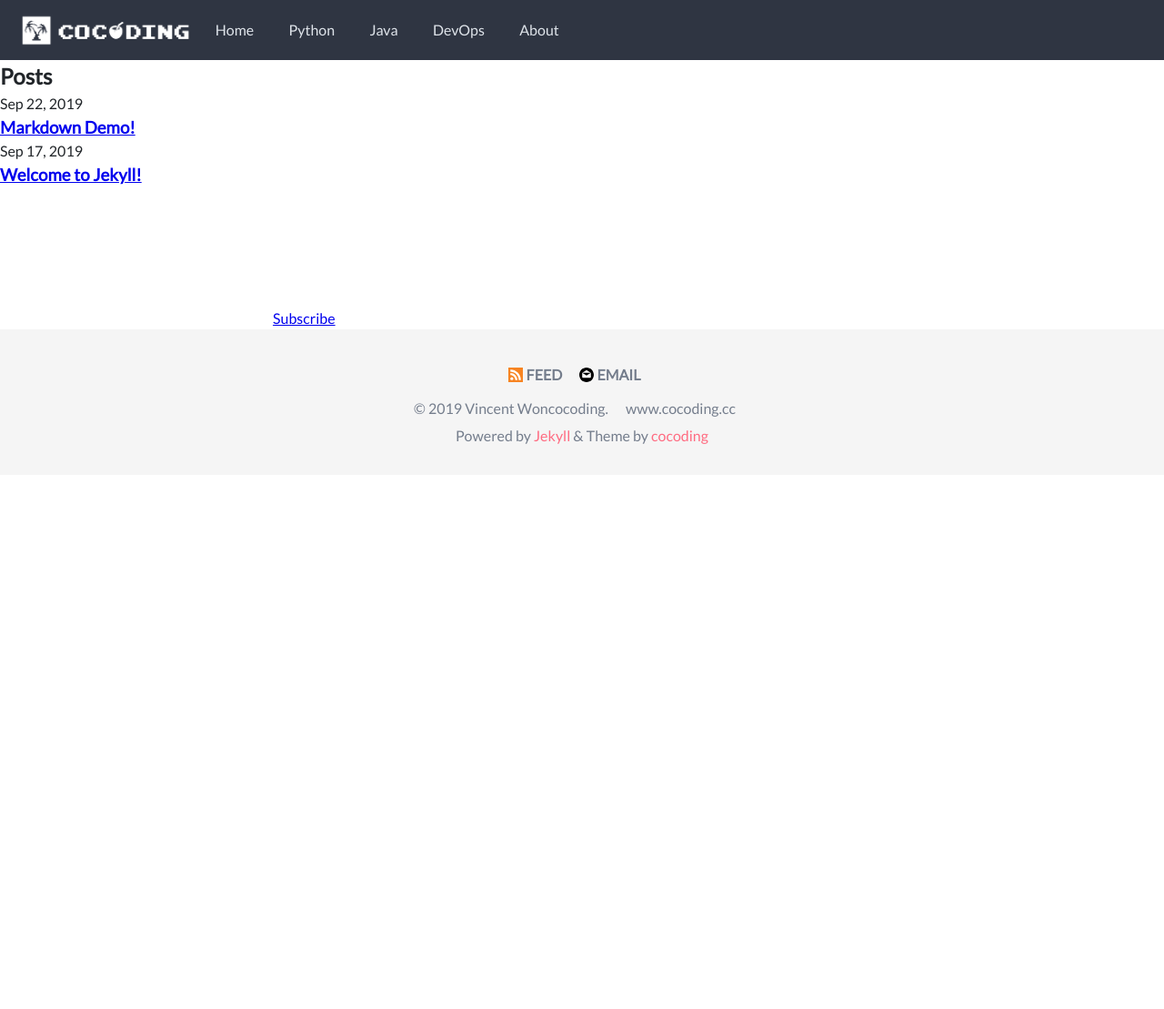
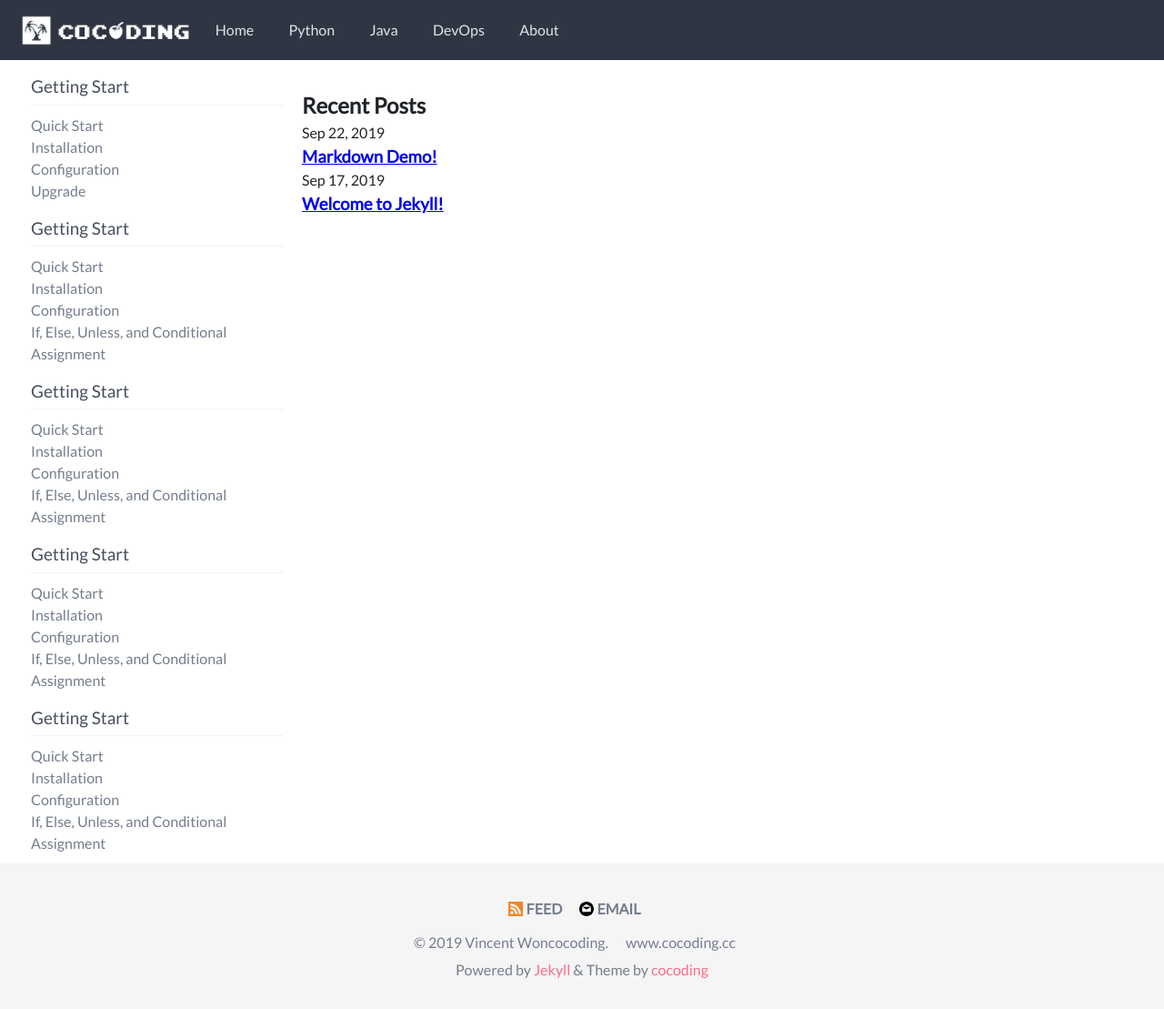
Before and after one commit to rainytooo/cocoding, a Jekyll site: the page built from index.md, in a window 1280 px wide. Shown: the whole page at 91% size. Built offline with Jekyll 4.4.1, drawn with Linux system fonts in a browser that asks for light colours; before the commit the page ends 900 px from its top, so only the background shows below that.

Commit message:
fix default page height

```diff
--- a/_layouts/home.html
+++ b/_layouts/home.html
@@ -1,8 +1,59 @@
 ---
 layout: default
 ---
-
-<div class="home">
+<div class="page-sidebar">
+    <nav>
+        <ul>
+            <li>
+                <span>Getting Start</span>
+                <ul>
+                    <li><a href="#">Quick Start</a></li>
+                    <li><a href="#">Installation</a></li>
+                    <li><a href="#">Configuration</a></li>
+                    <li><a href="#">Upgrade</a></li>
+                </ul>
+            </li>
+            <li>
+                <span>Getting Start</span>
+                <ul>
+                    <li><a href="#">Quick Start</a></li>
+                    <li><a href="#">Installation</a></li>
+                    <li><a href="#">Configuration</a></li>
+                    <li><a href="#">If, Else, Unless, and Conditional Assignment</a></li>
+                </ul>
+            </li>
+            <li>
+                <span>Getting Start</span>
+                <ul>
+                    <li><a href="#">Quick Start</a></li>
+                    <li><a href="#">Installation</a></li>
+                    <li><a href="#">Configuration</a></li>
+                    <li><a href="#">If, Else, Unless, and Conditional Assignment</a></li>
+                </ul>
+            </li>
+            <li>
+                <span>Getting Start</span>
+                <ul>
+                    <li><a href="#">Quick Start</a></li>
+                    <li><a href="#">Installation</a></li>
+                    <li><a href="#">Configuration</a></li>
+                    <li><a href="#">If, Else, Unless, and Conditional Assignment</a></li>
+                </ul>
+            </li>
+            <li>
+                <span>Getting Start</span>
+                <ul>
+                    <li><a href="#">Quick Start</a></li>
+                    <li><a href="#">Installation</a></li>
+                    <li><a href="#">Configuration</a></li>
+                    <li><a href="#">If, Else, Unless, and Conditional Assignment</a></li>
+                </ul>
+            </li>
+        </ul>
+    </nav>
+</div>
+<div class="content-wrapper">
+    <div class="posts-list-wrapper">
         {%- if page.title -%}
         <h1 class="page-heading">{{ page.title }}</h1>
         {%- endif -%}
@@ -10,7 +61,7 @@ layout: default
         {{ content }}
 
         {%- if site.posts.size > 0 -%}
-    <h2 class="post-list-heading">{{ page.list_title | default: "Posts" }}</h2>
+        <h2 class="post-list-heading">{{ page.list_title | default: "Recent Posts" }}</h2>
         <ul class="post-list">
             {%- for post in site.posts -%}
             <li>
@@ -28,13 +79,8 @@ layout: default
             {%- endfor -%}
         </ul>
 
-    <p class="feed-subscribe">
-        <a href="{{ 'feed.xml' | relative_url }}">
-            <svg class="svg-icon orange">
-                <use xlink:href="{{ 'assets/minima-social-icons.svg#rss' | relative_url }}"></use>
-            </svg><span>Subscribe</span>
-        </a>
-    </p>
+
         {%- endif -%}
 
     </div>
+</div>
--- a/_layouts/post.html
+++ b/_layouts/post.html
@@ -53,7 +53,7 @@ layout: default
         </ul>
     </nav>
 </div>
-<div class="content-warpper">
+<div class="content-wrapper">
     <article class="post" itemscope itemtype="http://schema.org/BlogPosting">
 
         <header class="post-header">
--- a/_sass/cocoding/_base.scss
+++ b/_sass/cocoding/_base.scss
@@ -124,6 +124,7 @@ header {
     padding: 0;
     flex: 1 0 auto;
     // margin-top: 5em;
+    min-height: calc(100vh - 14em);
 }
 
 .wrapper {
@@ -180,7 +181,7 @@ header {
     }
 }
 
-.content-warpper {
+.content-wrapper {
     flex: 1 0 auto;
     width: calc(100% - 21.5em);
     padding-right: 10em;
```
Also changed, not shown: _posts/2019-09-23-markdown-demo.md (+0 -27 lines). Lines whose indentation alone changed are shown as unchanged.
